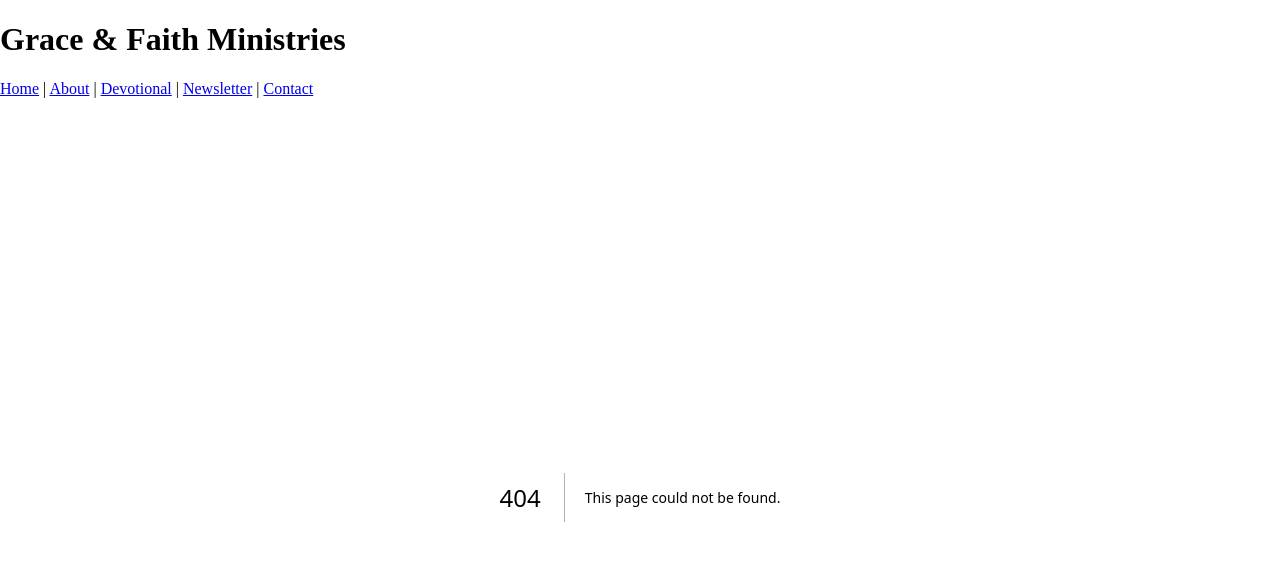
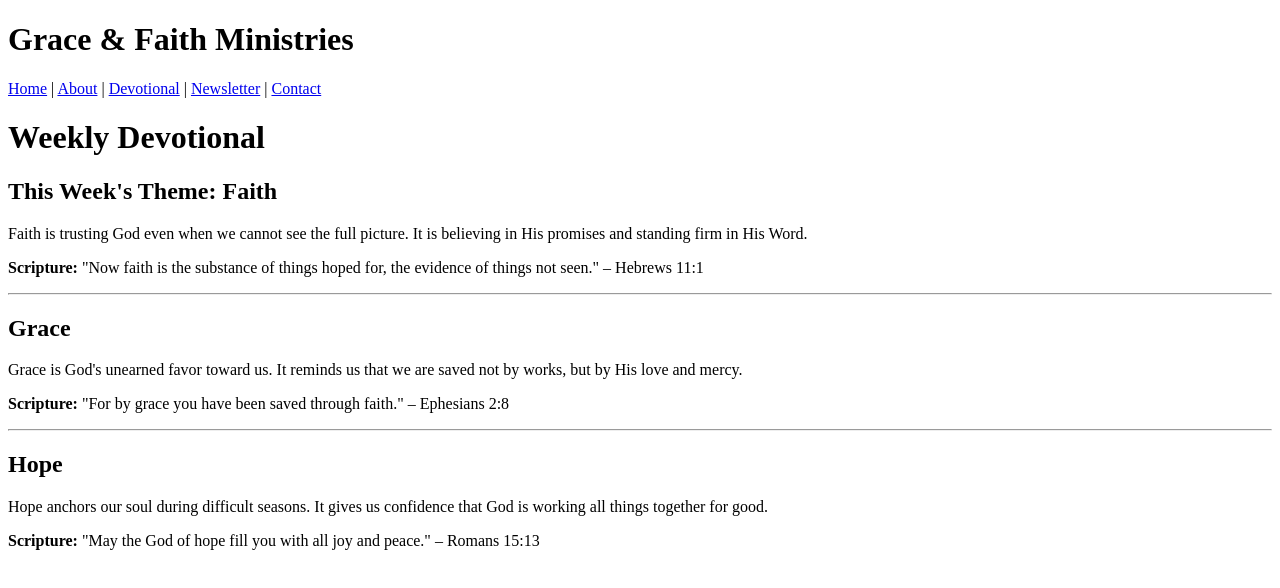
Before and after one commit to luwatt6-del/grace-and-faith, a Next.js app: page /devotional in a window 1280 px wide. Before the commit this address had no page. Shown: the top 588 px of the page. Built offline with nearby package versions, Linux system fonts and the light colour scheme.

Commit message:
Create page.js

```diff
--- /dev/null
+++ b/app/devotional/page.js
@@ -0,0 +1,39 @@
+export default function DevotionalPage() {
+  return (
+    <div>
+      <h1>Weekly Devotional</h1>
+
+      <h2>This Week's Theme: Faith</h2>
+      <p>
+        Faith is trusting God even when we cannot see the full picture.
+        It is believing in His promises and standing firm in His Word.
+      </p>
+      <p>
+        <strong>Scripture:</strong> "Now faith is the substance of things hoped for,
+        the evidence of things not seen." – Hebrews 11:1
+      </p>
+
+      <hr />
+
+      <h2>Grace</h2>
+      <p>
+        Grace is God's unearned favor toward us. It reminds us that we are saved
+        not by works, but by His love and mercy.
+      </p>
+      <p>
+        <strong>Scripture:</strong> "For by grace you have been saved through faith." – Ephesians 2:8
+      </p>
+
+      <hr />
+
+      <h2>Hope</h2>
+      <p>
+        Hope anchors our soul during difficult seasons. It gives us confidence
+        that God is working all things together for good.
+      </p>
+      <p>
+        <strong>Scripture:</strong> "May the God of hope fill you with all joy and peace." – Romans 15:13
+      </p>
+    </div>
+  );
+}
```
